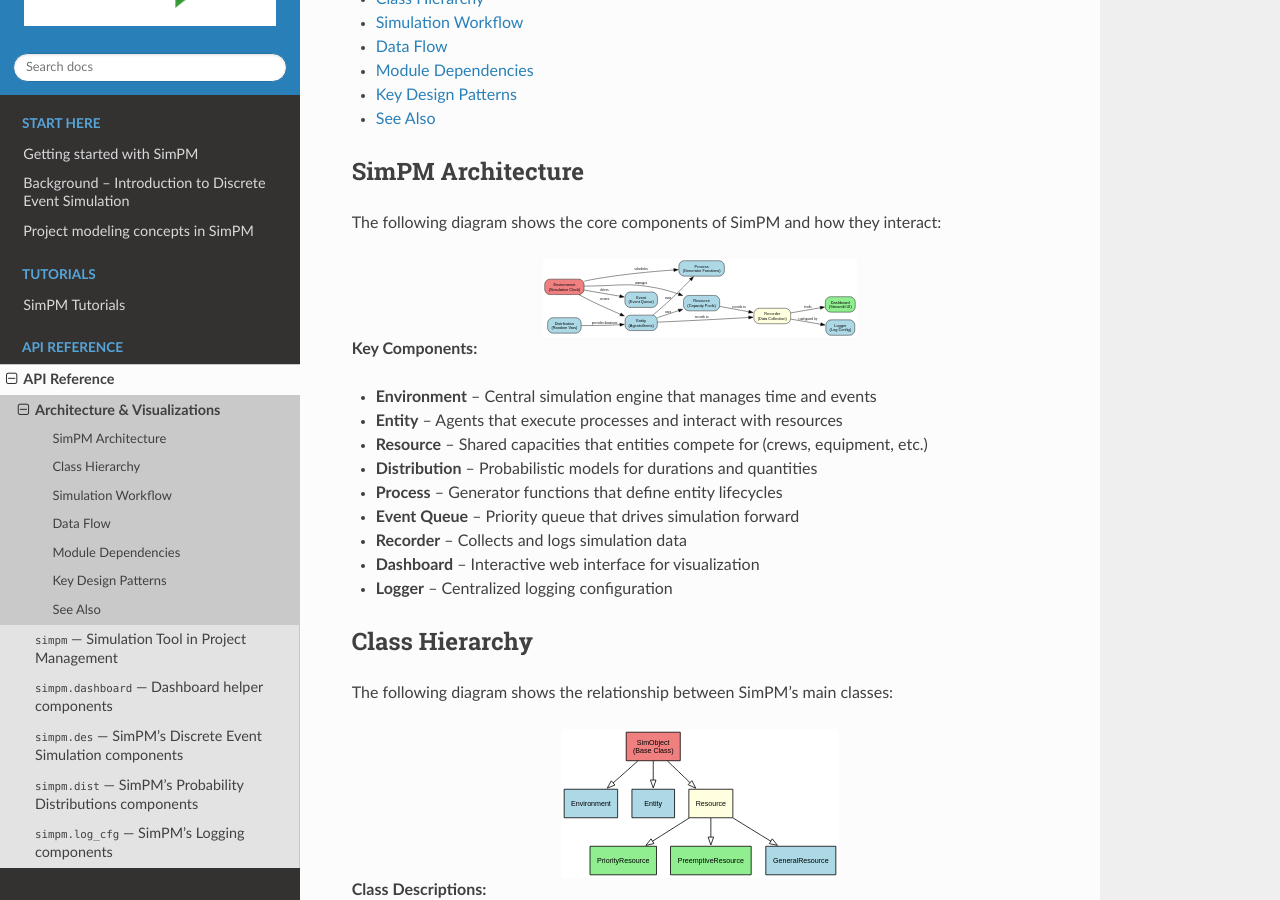
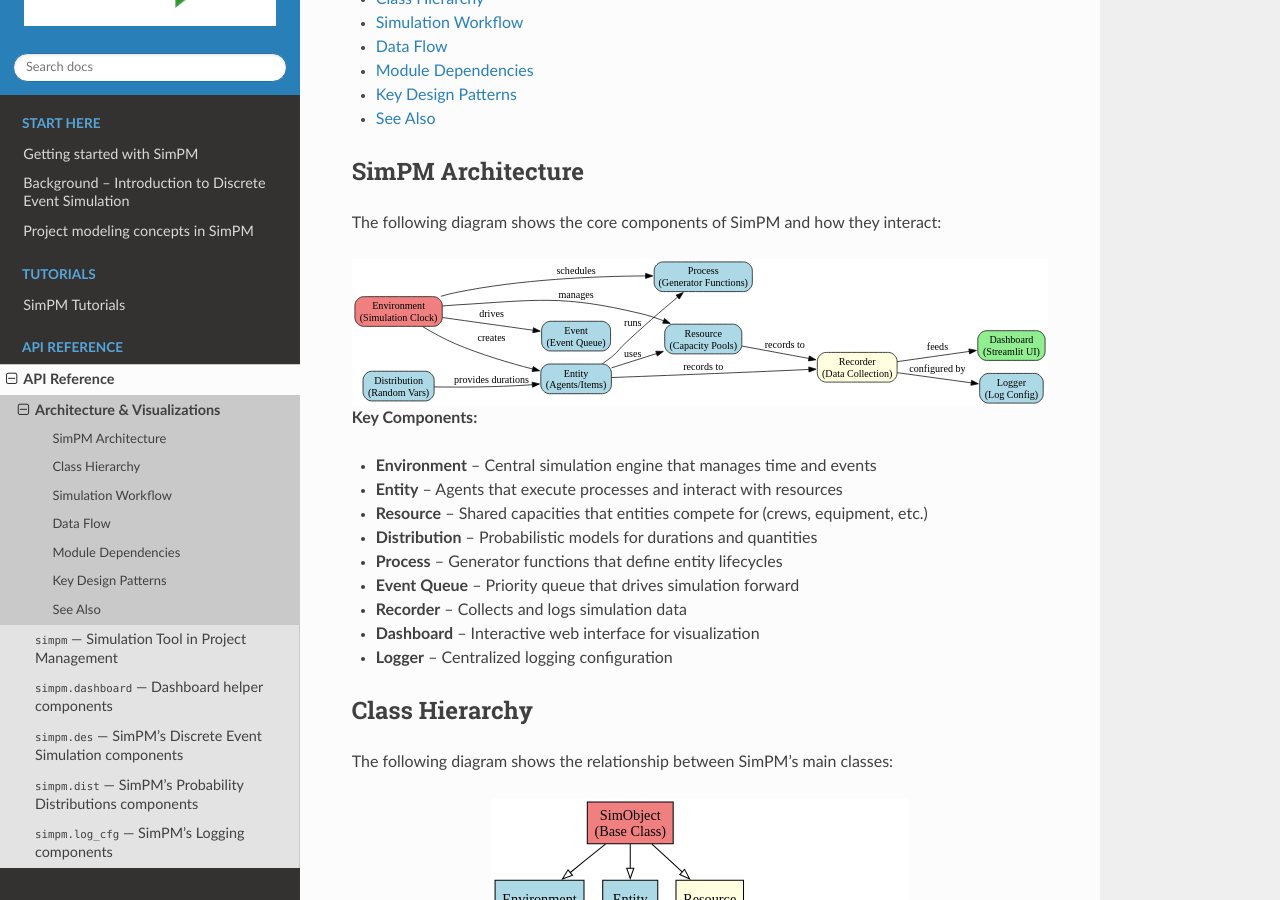
Before and after one commit to Project-SimPM/SimPM, a Sphinx documentation site: the page built from docs/source/api_reference/architecture.rst, in a window 1280 px wide and 900 px high, scrolled down 305 px. Built offline with Sphinx 7.4.7 and the Read the Docs theme 3.1.0, drawn with Linux system fonts in a browser that asks for light colours.

Commit message:
Revert font sizes to original and set correct diagram widths: architecture 100%, classes 60%, workflow 30%

```diff
--- a/docs/source/api_reference/architecture.rst
+++ b/docs/source/api_reference/architecture.rst
@@ -14,7 +14,7 @@
 .. image:: ../_visualizations/simpm_architecture.svg
    :alt: SimPM Architecture Diagram
    :align: center
-   :width: 45%
+   :width: 100%
 
 **Key Components:**
 
@@ -36,7 +36,7 @@
 .. image:: ../_visualizations/simpm_classes.svg
    :alt: SimPM Class Hierarchy Diagram
    :align: center
-   :width: 40%
+   :width: 60%
 
 **Class Descriptions:**
 
@@ -56,7 +56,7 @@
 .. image:: ../_visualizations/simpm_workflow.svg
    :alt: SimPM Simulation Workflow Diagram
    :align: center
-   :width: 50%
+   :width: 30%
 
 **Workflow Steps:**
 
```
Also changed, not shown: docs/source/_visualizations/simpm_architecture.png, docs/source/_visualizations/simpm_architecture.svg, docs/source/_visualizations/simpm_classes.png, docs/source/_visualizations/simpm_classes.svg, docs/source/_visualizations/simpm_workflow.png, docs/source/_visualizations/simpm_workflow.svg, 3 other files.
